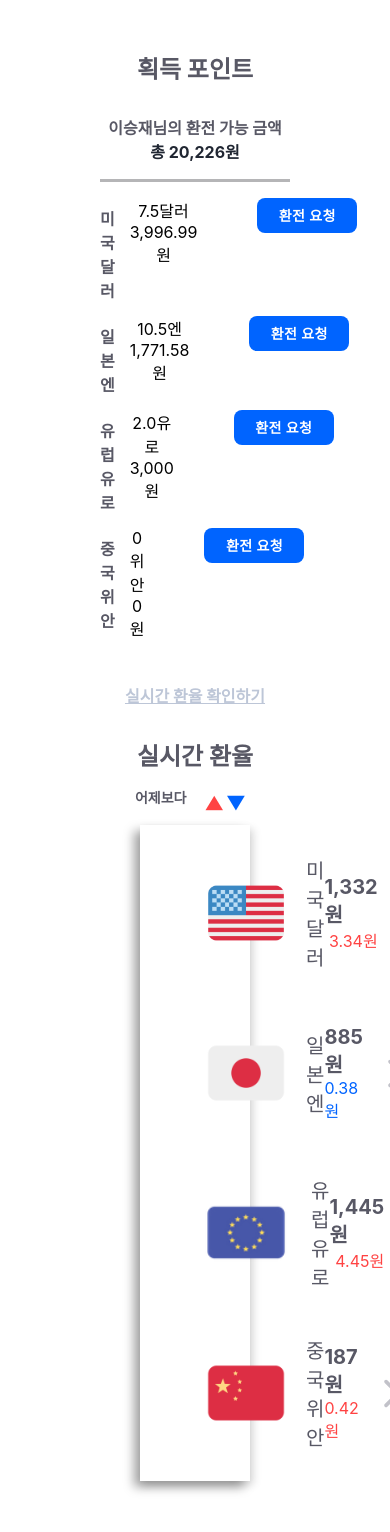
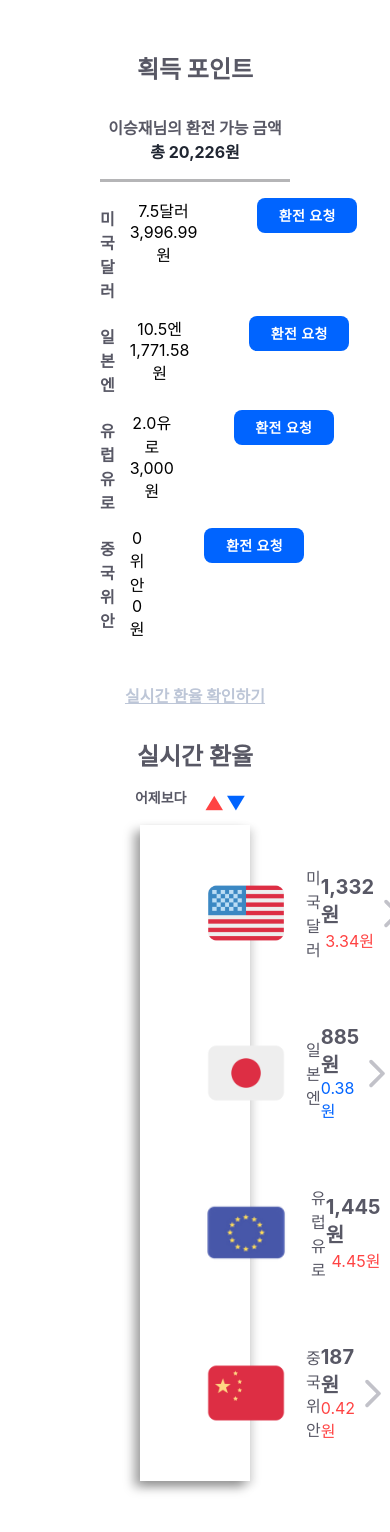
Before and after one commit to 22-bottle/ssafy_specific_pjt, a React (Create React App) app in the folder front/: page /childwallet/point in a window 390 px wide. Shown: the top 1532 px of the page. Built offline with nearby package versions, Linux system fonts and the light colour scheme.

Commit message:
design: 반응형 웹 css

```diff
--- a/front/src/components/childwallet/mypoint.module.css
+++ b/front/src/components/childwallet/mypoint.module.css
@@ -159,13 +159,19 @@
 }
 
 .row0 {
-  font-size: clamp(20px, 2.2vw, 28px);
+  font-size: clamp(16px, 2.2vw, 28px);
   font-weight: 500;
   color: #585865;
 }
 
 .col2 {
   margin-right: 4vw
+}
+
+@media (max-width: 1130px) {
+  .col2 {
+    margin-right: 0px
+  }
 }
 
 .row1 {
```
